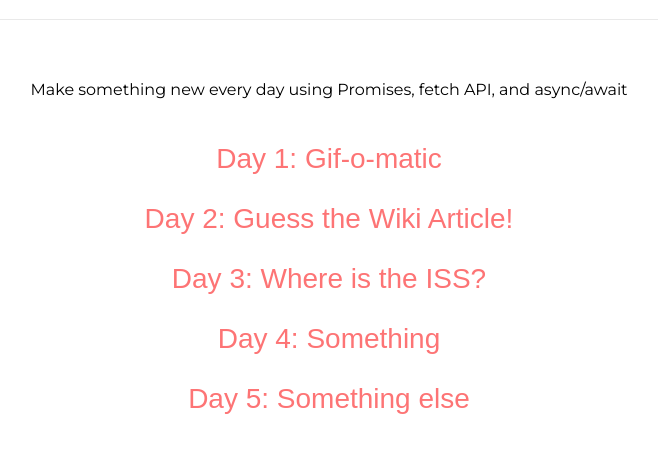
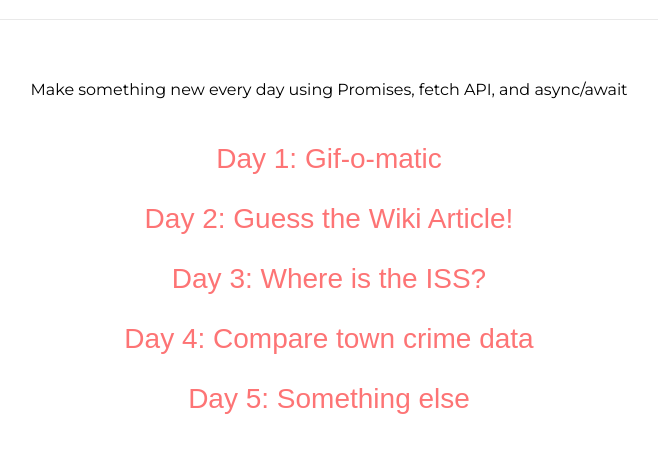
Before and after one commit to gwensw/api-challenge, a website: page index.html in a window 1280 px wide. Shown: the part 141-594 px from the top of the page, without its empty margins (311-969 px from the left). Drawn offline with Linux system fonts and the light colour scheme; a web font is replaced by a local one.

Commit message:
Update homepage link

```diff
--- a/index.html
+++ b/index.html
@@ -17,7 +17,7 @@
     <li><a href="/day1/index.html">Day 1: Gif-o-matic</a></li>
     <li><a href="/day2/index.html">Day 2: Guess the Wiki Article!</a></li>
     <li><a href="/day3/index.html">Day 3: Where is the ISS?</a></li>
-    <li><a href="/day4/index.html">Day 4: Something</a></li>
+    <li><a href="/day4/index.html">Day 4: Compare town crime data</a></li>
     <li><a href="/day5/index.html">Day 5: Something else</a></li>
   </ul>
 </body>
```
